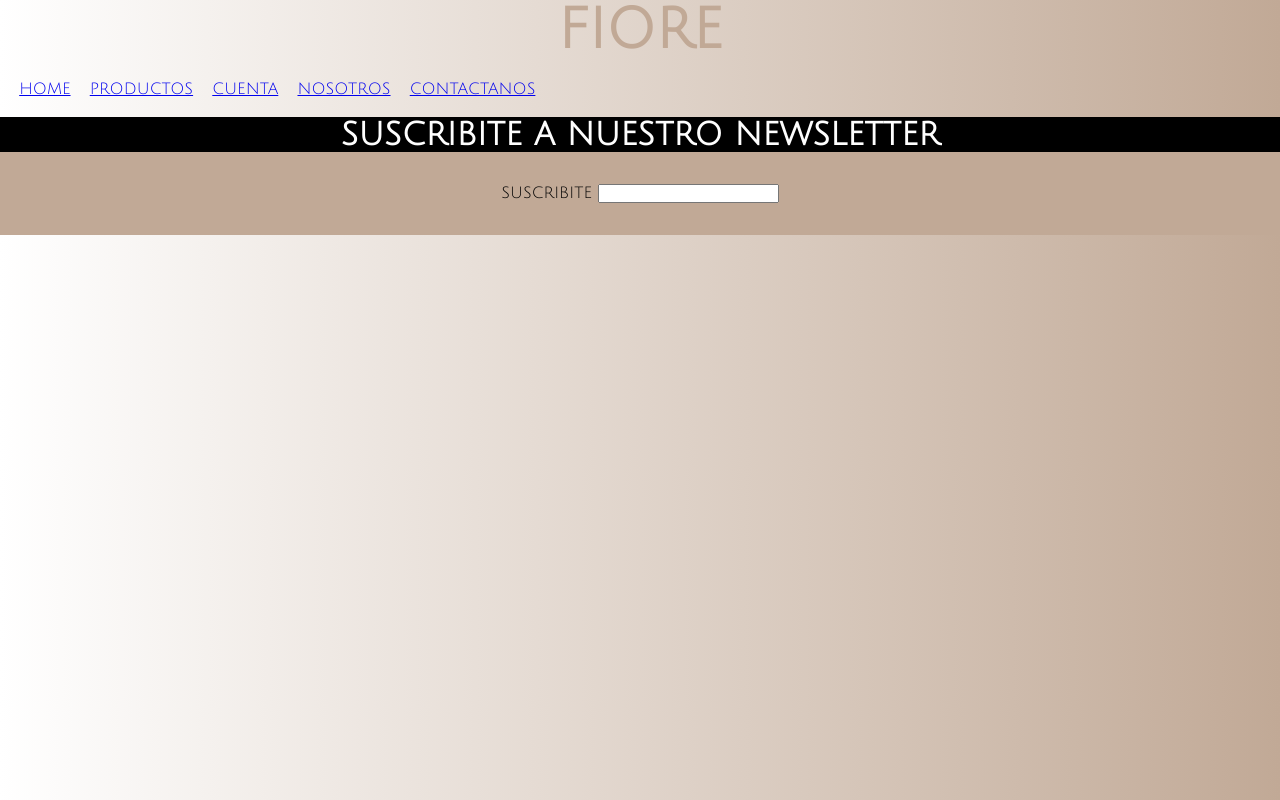
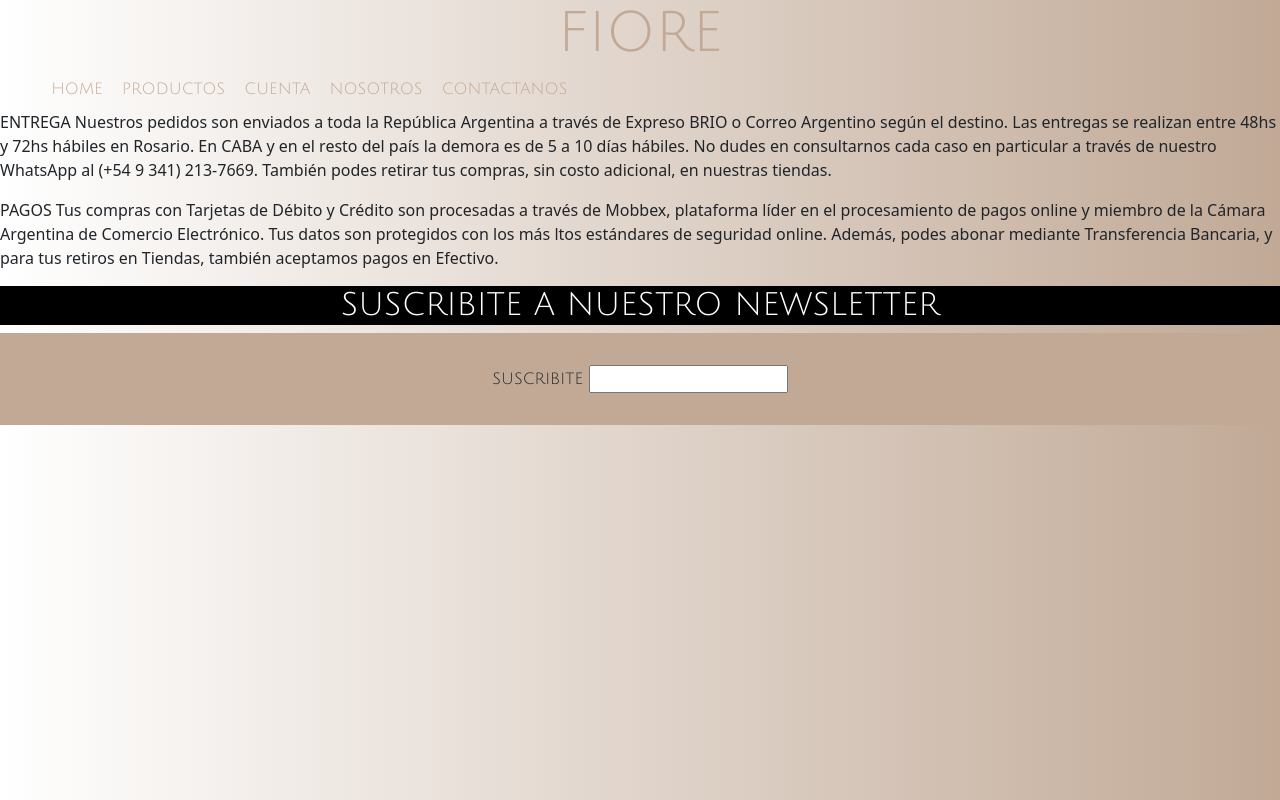
Before and after one commit to aylenirigoyen/sass, a plain HTML site: page pages/nosotros.html in a window 1280 px wide. Drawn offline with nearby package versions, Linux system fonts and the light colour scheme.

Commit message:
Cambios en nosotros

```diff
--- a/assets/style/style.css
+++ b/assets/style/style.css
@@ -34,9 +34,10 @@ nav ul{
 
 }
 
-nav ul li{
+nav ul li a {
     color: #C1A996;
     margin: 0.6rem;
+    text-decoration:none
 
 }
 
@@ -65,6 +66,15 @@ nav ul li{
 
 
 /*contactanos*/
+
+#texto{
+    color: #C1A996;
+    display: flex;
+    align-items: center;
+    justify-content: space-around;
+    flex-flow: row wrap;
+
+}
 
 .formulario {
 
@@ -137,6 +147,10 @@ nav ul li{
     margin-bottom: 2rem;
 
 }
+
+/*nosotros*/
+
+
 
 
 
--- a/pages/nosotros.html
+++ b/pages/nosotros.html
@@ -1,9 +1,13 @@
 <!DOCTYPE html>
-<html lang="en">
+<html lang="es">
 <head>
     <meta charset="UTF-8">
     <meta http-equiv="X-UA-Compatible" content="IE=edge">
     <meta name="viewport" content="width=device-width, initial-scale=1.0">
+    <!-- CSS only -->
+    <link href="https://cdn.jsdelivr.net/npm/bootstrap@5.2.0-beta1/dist/css/bootstrap.min.css"
+    rel="stylesheet" integrity="sha384-0evHe/X+R7YkIZDRvuzKMRqM+OrBnVFBL6DOitfPri4tjfHxaWutUpFmBp4vmVor"
+    crossorigin="anonymous">
     <link rel="stylesheet" href="../assets/style/style.css">
     <link rel="preconnect" href="https://fonts.googleapis.com">
     <link rel="preconnect" href="https://fonts.gstatic.com" crossorigin>
@@ -25,6 +29,30 @@
 
 <main>
 
+        <P class="texto">
+            ENTREGA
+            Nuestros pedidos son enviados a toda la República Argentina
+            a través de Expreso BRIO o Correo Argentino según el destino.
+            Las entregas se realizan entre 48hs y 72hs hábiles en Rosario.
+            En CABA y en el resto del país la demora es de 5 a 10 días hábiles.
+            No dudes en consultarnos cada caso en particular a través de
+            nuestro WhatsApp al (+54 9 341) 213-7669. También podes retirar
+            tus compras, sin costo adicional, en nuestras tiendas.
+        </P>
+
+        <P class="texto">
+            PAGOS
+            Tus compras con Tarjetas de Débito y
+            Crédito son procesadas a través de Mobbex,
+            plataforma líder en el procesamiento de pagos
+            online y miembro de la Cámara Argentina de Comercio
+            Electrónico. Tus datos son protegidos con los más
+            ltos estándares de seguridad online.
+            Además, podes abonar mediante Transferencia Bancaria,
+            y para tus retiros en Tiendas, también aceptamos pagos
+            en Efectivo.
+        </P>
+
 </main>
 
 <footer>
```
